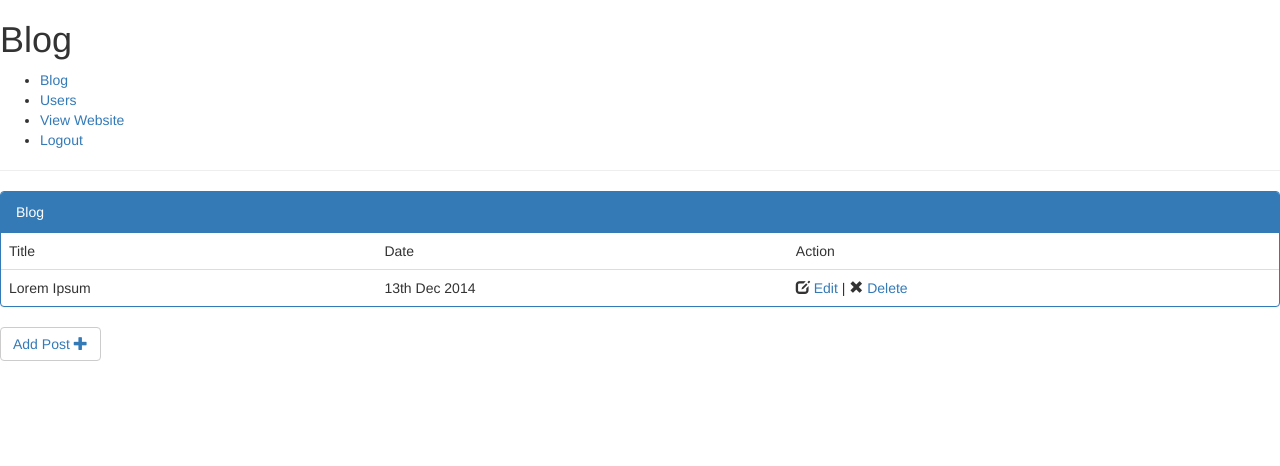
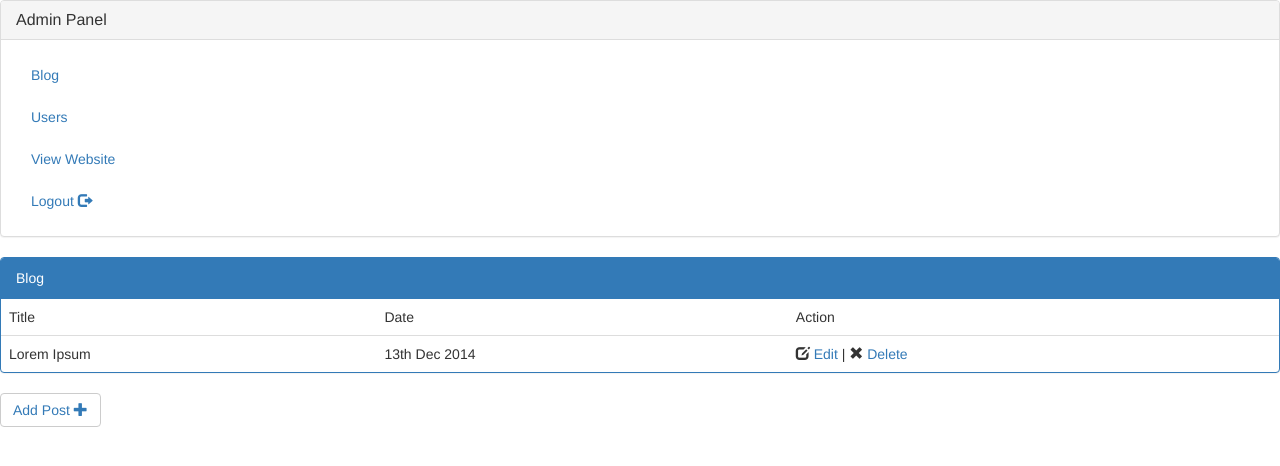
Before and after one commit to optodent/Team-Paris_PHP, a PHP site: page /admin/index.php in a window 1280 px wide. Shown: the top 466 px of the page. Run offline with PHP 8.4, Linux system fonts and the light colour scheme; a user stored in the database is signed in; data comes from the database, SQL or seed files in the repository.

Commit message:
modified menu.php

```diff
--- a/admin/menu.php
+++ b/admin/menu.php
@@ -1,9 +1,16 @@
-<h1>Blog</h1>
-<ul id='adminmenu'>
-	<li><a href='index.php'>Blog</a></li>
-	<li><a href='users.php'>Users</a></li>
-	<li><a href="../" target="_blank">View Website</a></li>
-	<li><a href='logout.php'>Logout</a></li>
-</ul>
+<div class="panel panel-default menu">
+    <div class="panel-heading">
+        <h3 class="panel-title">Admin Panel</h3>
+    </div>
+    <div class="panel-body">
+        <ul class="nav nav-pills nav-stacked" id="adminmenu">
+            <li role="presentation" class="opts"><a href='index.php'>Blog</a></li>
+            <li role="presentation" class="opts"><a href='users.php'>Users</a></li>
+            <li role="presentation" class="opts"><a href="../" target="_blank">View Website</a></li>
+            <li role="presentation" class="opts">
+                <a href='logout.php'>Logout <span class="glyphicon glyphicon-log-out"></span></a>
+            </li>
+        </ul>
+    </div>
+</div>
 <div class='clear'></div>
-<hr />
```
